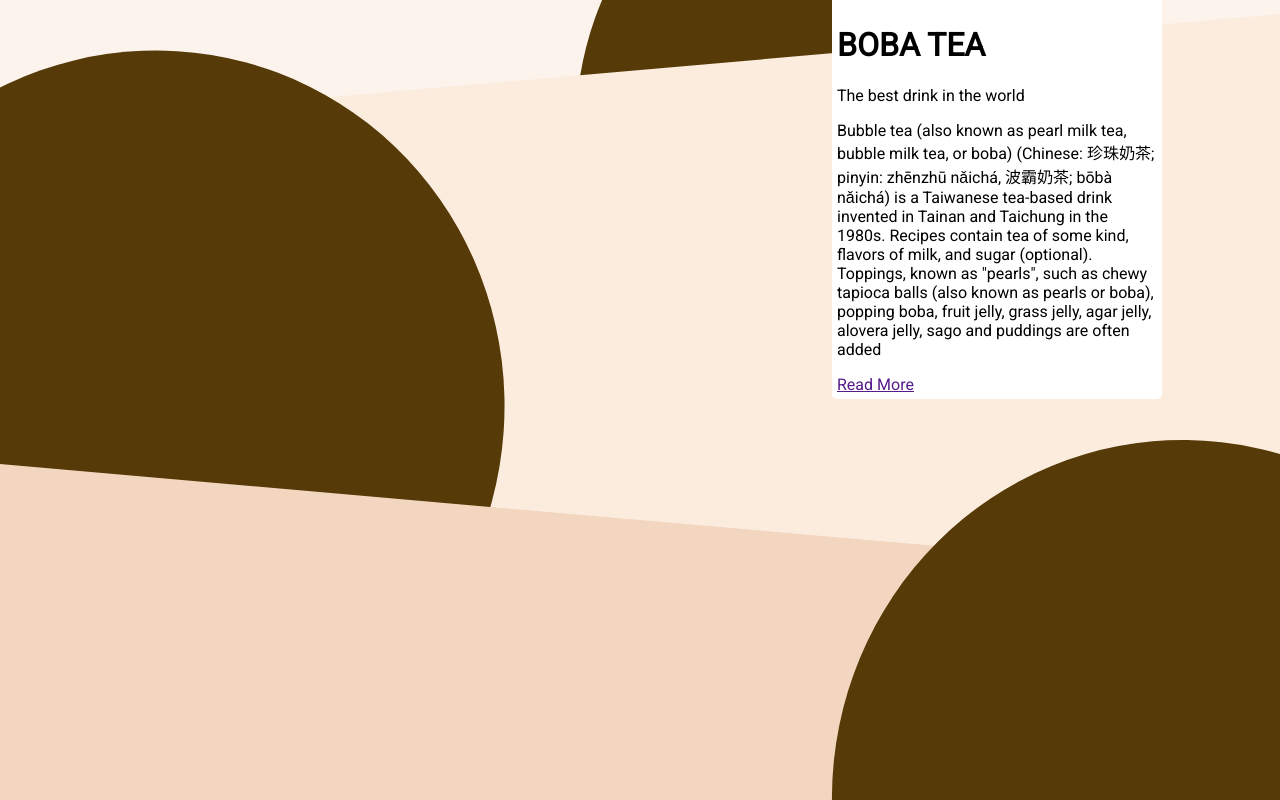
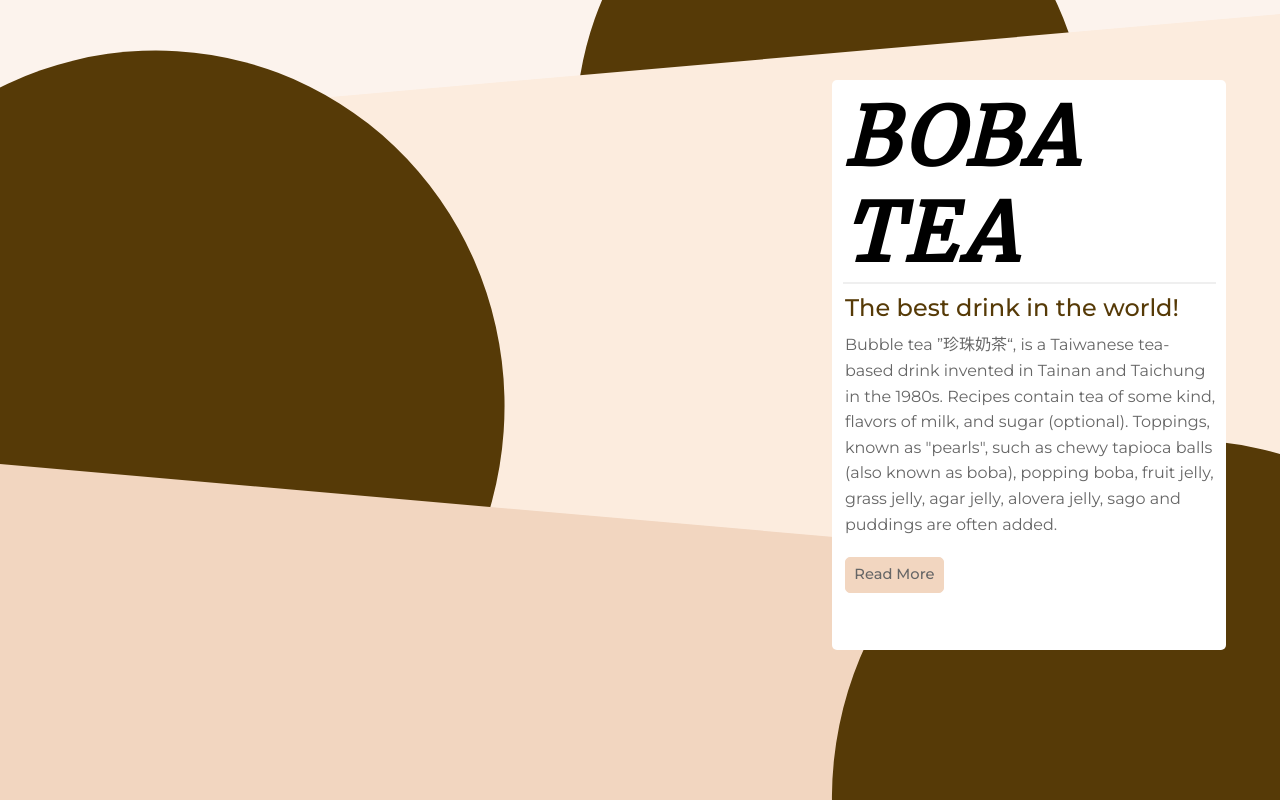
Before and after one commit to wenchen1114/first-website, a plain HTML site: page index.html in a window 1280 px wide. Shown: the top 800 px of the page. Drawn offline with Linux system fonts and the light colour scheme.

Commit message:
updates-2

```diff
--- a/index.html
+++ b/index.html
@@ -2,7 +2,7 @@
 <html>
   <head>
     <meta charset="utf-8" />
-    <link href="https://fonts.googleapis.com/css?family=Roboto&display=swap" rel="stylesheet">
+    <link href="https://fonts.googleapis.com/css?family=Merriweather|Montserrat:400,500&display=swap" rel="stylesheet">
     <link rel='stylesheet' type="text/css" href="style.css">
   </head>
   <body >
@@ -16,16 +16,17 @@
     <div class="downcircle">
     </div>
     <div class="card">
-      <div class="card-title">
-        <h1>BOBA TEA</h1>
-        <div class="subtitle">The best drink in the world
-          <p>Bubble tea (also known as pearl milk tea, bubble milk tea, or boba)
-             (Chinese: 珍珠奶茶; pinyin: zhēnzhū nǎichá, 波霸奶茶; bōbà nǎichá) is a Taiwanese tea-based drink invented in Tainan and Taichung in the 1980s.
-             Recipes contain tea of some kind, flavors of milk, and sugar (optional). Toppings, known as "pearls", such as chewy tapioca balls (also known as pearls or boba), popping boba, fruit jelly, grass jelly, agar jelly, alovera jelly, sago and puddings are often added</p>
-          <div class="description">
-            <a class="button" href="">
+      <div class="card-content">
+        <div class="card-title">
+          <h1>BOBA TEA</h1>
+          <div class="subtitle">The best drink in the world!
+              <div class="description">
+                <p>Bubble tea ”珍珠奶茶“, is a Taiwanese tea-based drink invented in Tainan and Taichung in the 1980s.
+                  Recipes contain tea of some kind, flavors of milk, and sugar (optional). Toppings, known as "pearls", such as chewy tapioca balls (also known as boba), popping boba, fruit jelly, grass jelly, agar jelly, alovera jelly, sago and puddings are often added.</p>
+              <a class="button" href="https://en.wikipedia.org/wiki/Bubble_tea">
               Read More
-            </a>
+              </a>
+              </div>
           </div>
         </div>
       </div>
--- a/style.css
+++ b/style.css
@@ -1,9 +1,23 @@
+html{
+    -webkit-font-smoothing: antialiased;
+    -moz-osx-font-smoothing: grayscale;
+}
 html, body{
     margin : 0;
     overflow: hidden;
     background-color: #fcf3ed;
-    font-family: 'Roboto', sans-serif;;
+    font-family: 'Montserrat', sans-serif;
+    line-height: 1.6;
 }
+
+h1,
+h2,
+h3,
+h4,
+h5 {
+  line-height: 1.2;
+}
+
 .upupcircle{
     position: absolute;
     transform: rotate(-5deg);
@@ -58,9 +72,66 @@ html, body{
 .card {
     position: absolute;
     background-color: #ffffff;
+    top: 10vh;
     left: 65vw;
-    width: 25vw;
+    width: 30vw;
+    min-height: 70vh;
     padding: 5px;
-    border-radius: 0px 0px 5px 5px;
+    border-radius: 5px;
     z-index: 1;
 }
+.card-content{
+    padding:5px;
+    margin: 0px 0px 1px 1px;
+}
+
+.card-title{
+    padding-top: 0px;
+}
+
+.card-title h1{
+    font-family: 'Merriweather', serif;
+    font-style: italic;
+    font-weight: #444444;
+    font-size: 60pt;
+    margin: 0;
+    letter-spacing: 3pt;
+}
+
+.subtitle{
+    font-size: 18pt;
+    font-weight: 500;
+    color: #563a07;
+    border-top: 2px solid #efefef;
+    margin: 0px 0px 0px 0px;
+    padding: 5px 0px 0px 2px;
+}
+
+.description p{
+    color: #666666;
+    font-weight: 400;
+    margin: 5px 0px 0px 0px;
+    font-size:12pt;
+}
+
+.button{
+    position: relative;
+    display: block;
+    width:25%;
+    text-align: center;
+    margin: 20px 5px 10px 0px;
+    padding: 5px 2px;
+    border: 1px solid #f2d6c0;
+    background-color: #f2d6c0;
+    color: #666666;
+    font-size: 11pt;
+    text-decoration: none;
+    border-radius: 5px;
+
+}
+
+.button:hover{
+    border-color: #563a07;
+    background-color: #563a07;
+    color: #ffffff;
+}
```
